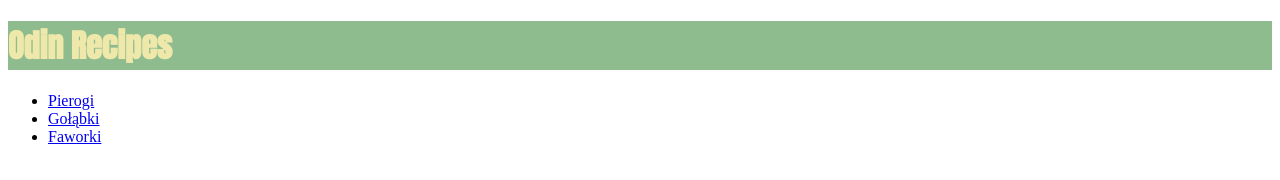
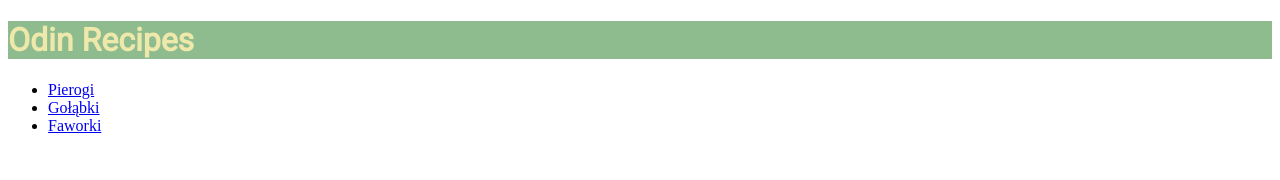
Before and after one commit to konradsurf/odin-recipes, a plain HTML site: page index.html in a window 1280 px wide. Drawn offline with Linux system fonts and the light colour scheme.

Commit message:
Removed Anton webfont - keeping just Roboto
sans-serif as backup

```diff
--- a/index.html
+++ b/index.html
@@ -6,7 +6,6 @@
     <meta name="viewport" content="width=device-width, initial-scale=1.0">
     <title>Recipes</title>
     <link href='https://fonts.googleapis.com/css?family=Roboto' rel='stylesheet' type='text/css'>
-    <link href="https://fonts.googleapis.com/css2?family=Anton&display=swap" rel="stylesheet">
     <link rel="stylesheet" href="style.css">
 </head>
 
--- a/style.css
+++ b/style.css
@@ -2,5 +2,5 @@
 .primaryHeading {
     background-color:darkseagreen;
     color: palegoldenrod;
-    font-family: 'Anton','Roboto', 'Times New Roman';
+    font-family: 'Roboto', sans-serif;
 }
```
